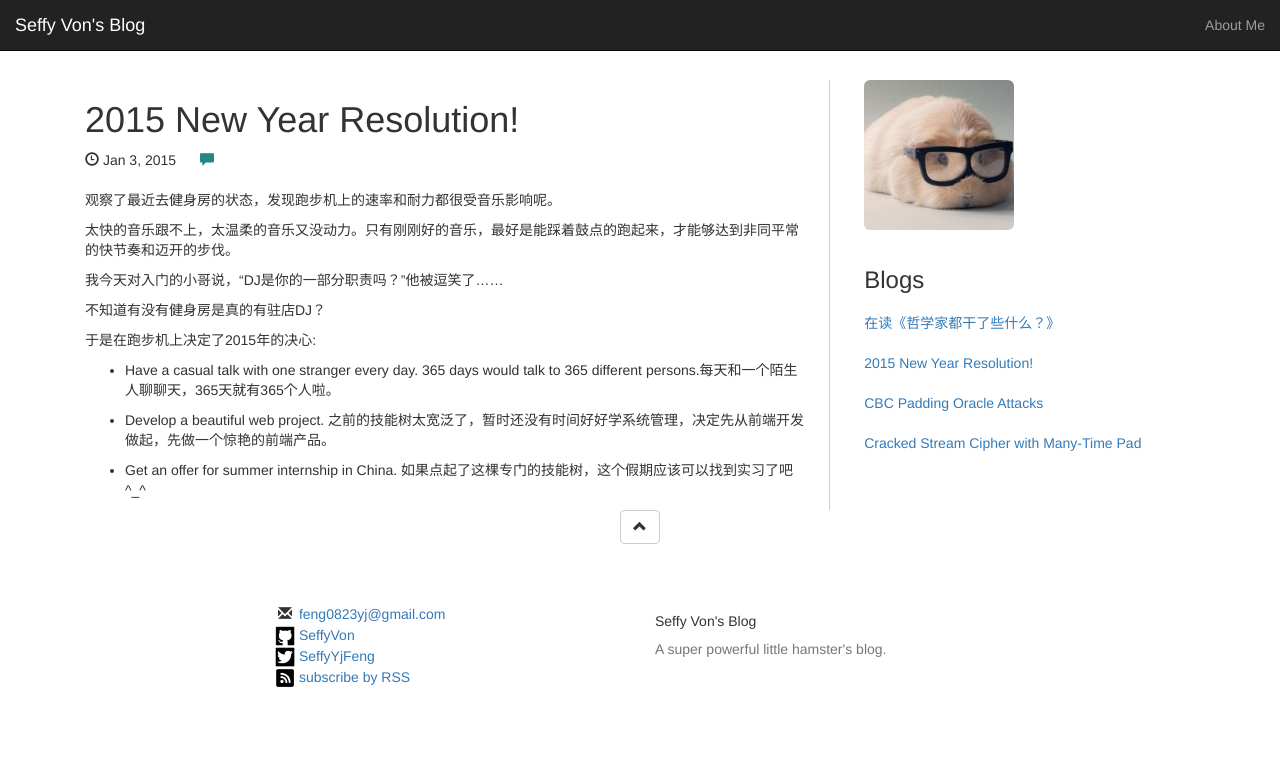
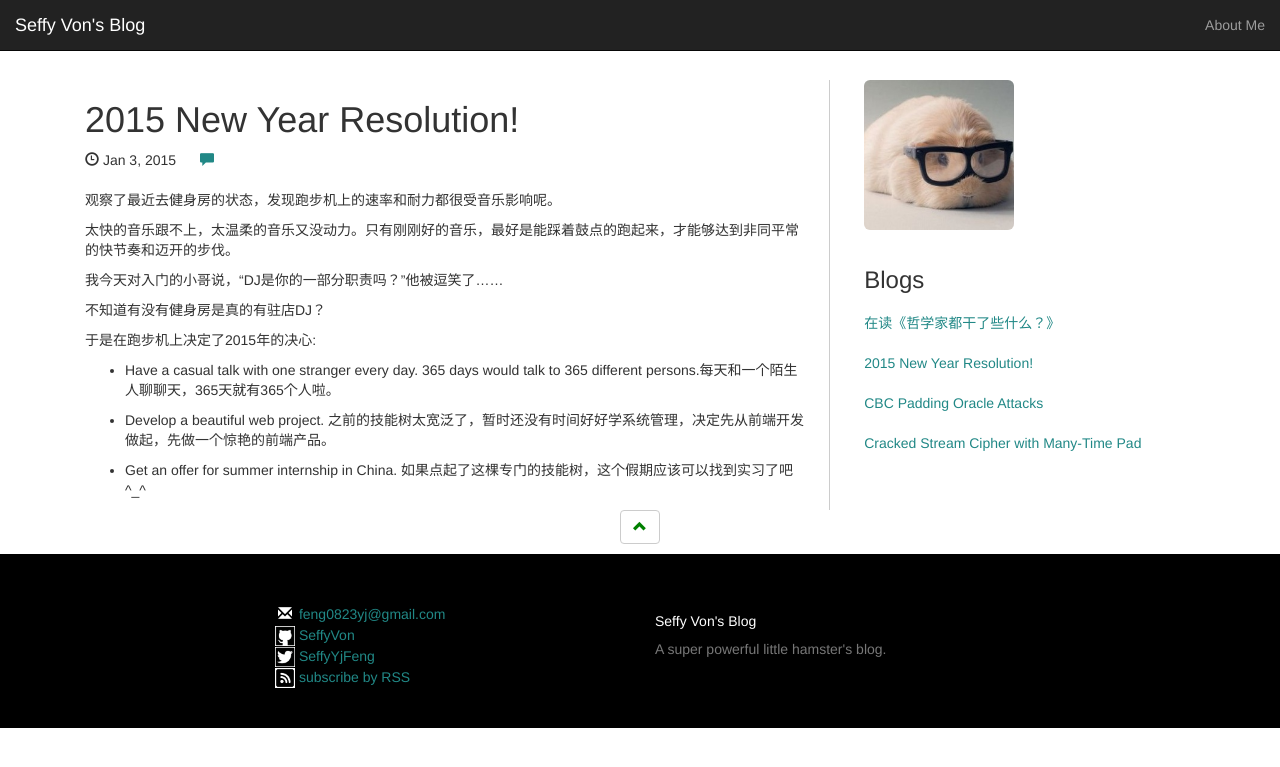
Before and after one commit to SeffyVon/SeffyVon.github.io, a Jekyll site: the page built from _posts/2015-01-02-2015-New-Year-Resolution.md, in a window 1280 px wide. Shown: the top 767 px of the page. Built offline with Jekyll 4.4.1, drawn with Linux system fonts in a browser that asks for light colours; nearby versions of some CDN libraries; comment, search, counter and statistics services are not loaded.

Commit message:
style update

```diff
--- a/_includes/head.html
+++ b/_includes/head.html
@@ -15,7 +15,7 @@
 
 	<!-- Latest compiled JavaScript -->
 	<script src="http://maxcdn.bootstrapcdn.com/bootstrap/3.2.0/js/bootstrap.min.js"></script>
-	<link rel="stylesheet" type="text/css" href="../css/custom.css">
+	<link rel="stylesheet" type="text/css" href="{{ site.url }}/css/custom.css">
 
 	<link rel="shortcut icon" href="{{ site.url }}/img/hst.jpg"/>
 	<link rel="icon" href="{{ site.url }}/img/hst.jpg"/>
```
